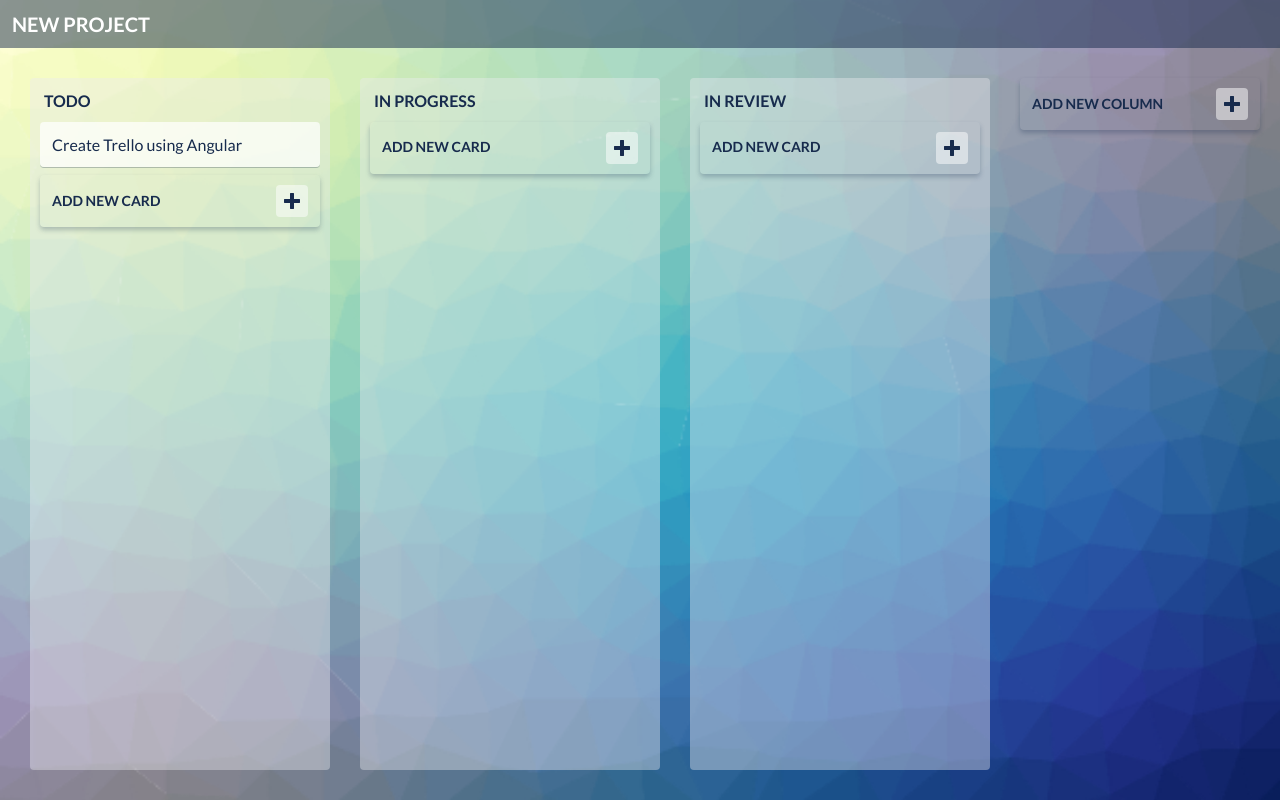
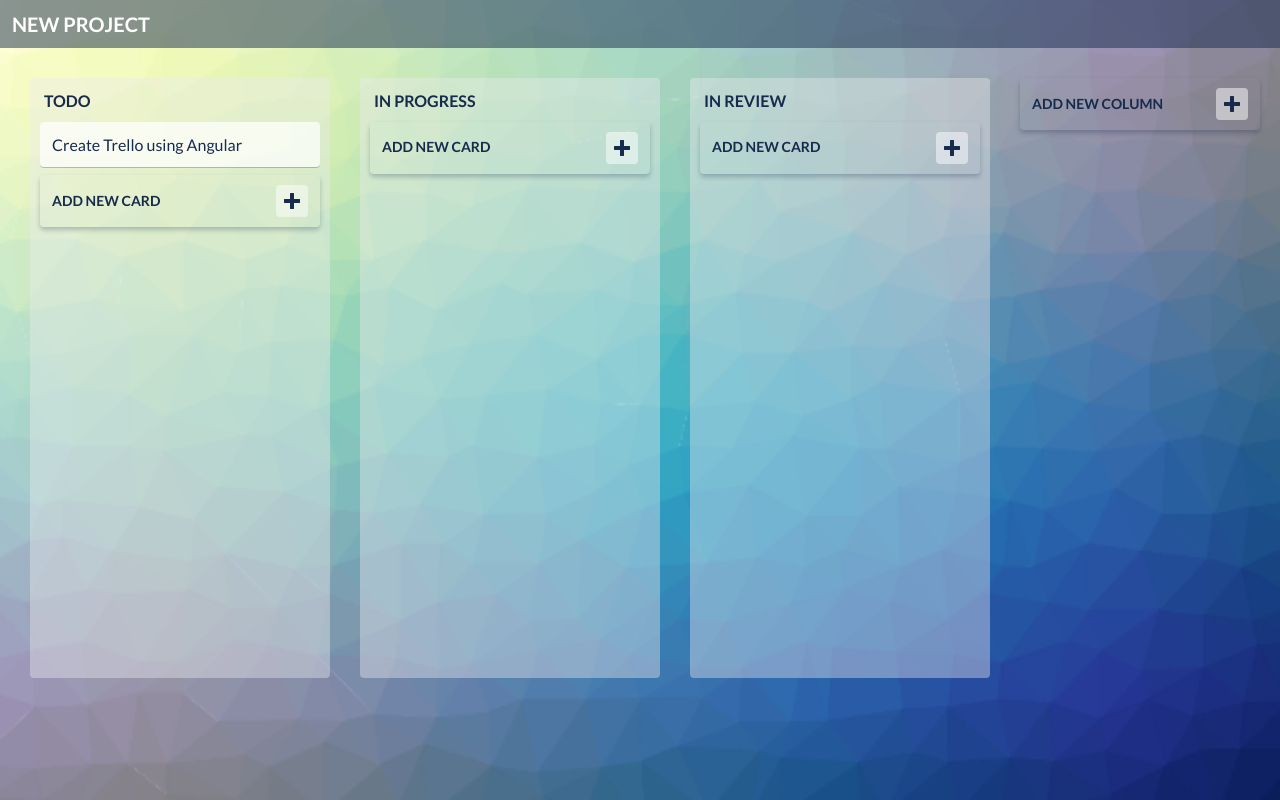
Before and after one commit to akshayr20/Angular-trello, an Angular app: page / in a window 1280 px wide. Built offline with nearby package versions, Linux system fonts and the light colour scheme.

Commit message:
fix: fixed scrolling in y axis issue

```diff
--- a/src/assets/sass/layout/_board.scss
+++ b/src/assets/sass/layout/_board.scss
@@ -24,6 +24,7 @@
       background-color: rgba(#ebecf0, 0.4);
       border-radius: 4px;
       width: 30rem;
+      max-height: 75vh;
       overflow-y: auto;
       overflow-x: hidden;
     }
```
